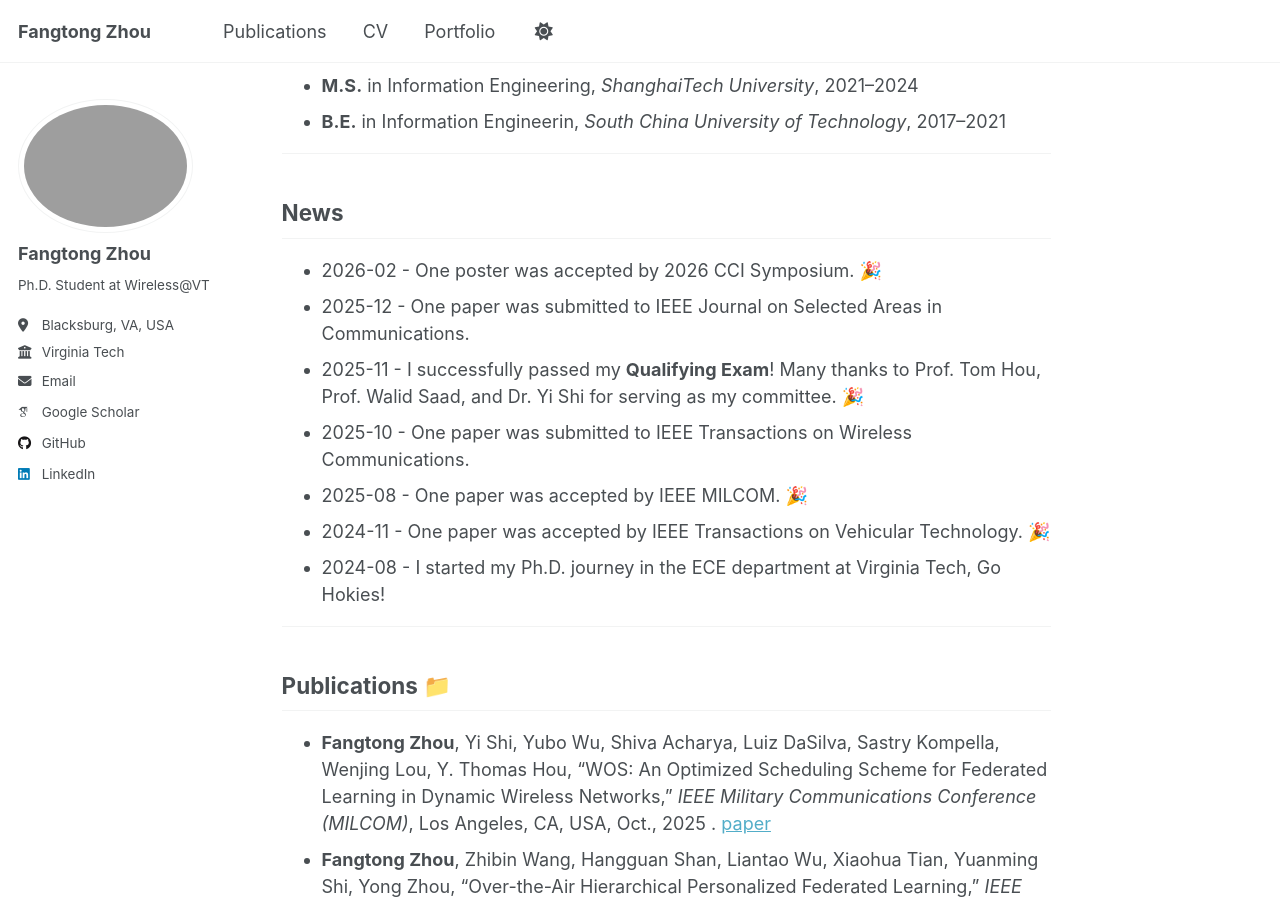
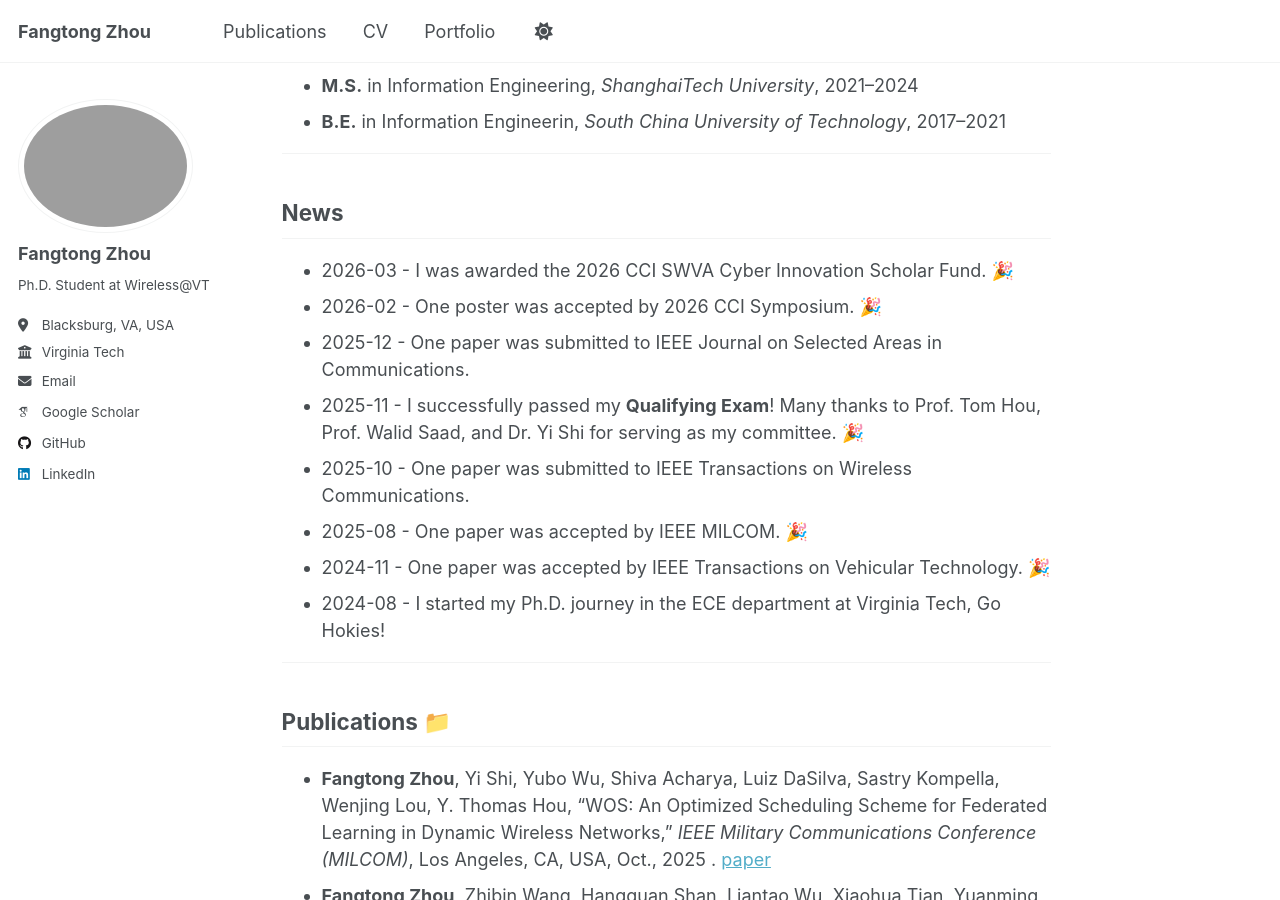
Before and after one commit to frontop137/frontop137.github.io, a Jekyll site: the page built from index.md, in a window 1280 px wide and 900 px high, scrolled down 516 px. Built offline with Jekyll 4.4.1, drawn with Linux system fonts in a browser that asks for light colours; emoji names are drawn with the system emoji font; some web fonts are replaced; a script that is not in the unit is left out; our own code applies the rules of GitHub Pages for plain Markdown files.

Commit message:
Update index.md

```diff
--- a/index.md
+++ b/index.md
@@ -21,7 +21,8 @@
 ---
 
 ## News {#news}
-- 2026-02 - One poster was accepted by 2026 CCI Symposium.  🎉
+- 2026-03 - I was awarded the 2026 CCI SWVA Cyber Innovation Scholar Fund. :tada:
+- 2026-02 - One poster was accepted by 2026 CCI Symposium.  :tada:
 - 2025-12 - One paper was submitted to IEEE Journal on Selected Areas in Communications.
 - 2025-11 - I successfully passed my **Qualifying Exam**! Many thanks to Prof. Tom Hou, Prof. Walid Saad, and Dr. Yi Shi for serving as my committee. :tada:
 - 2025-10 - One paper was submitted to IEEE Transactions on Wireless Communications.
```
